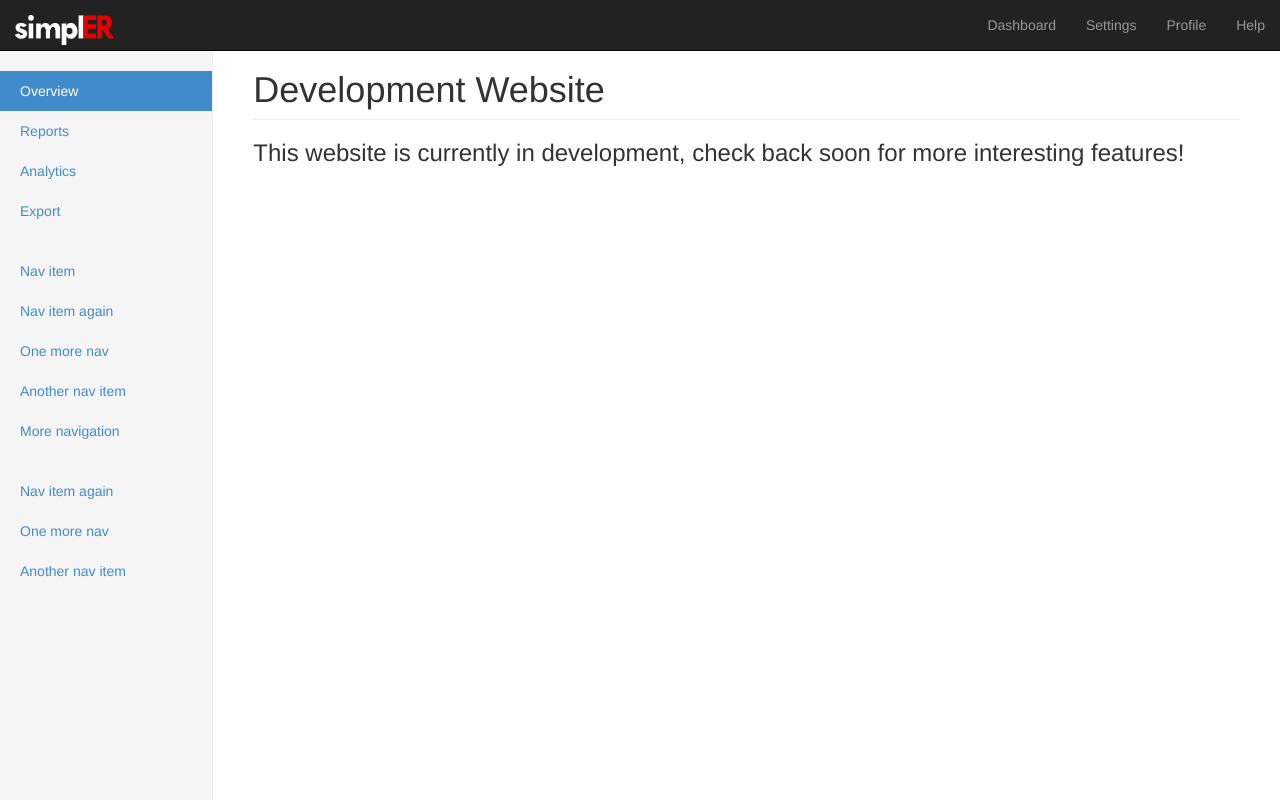
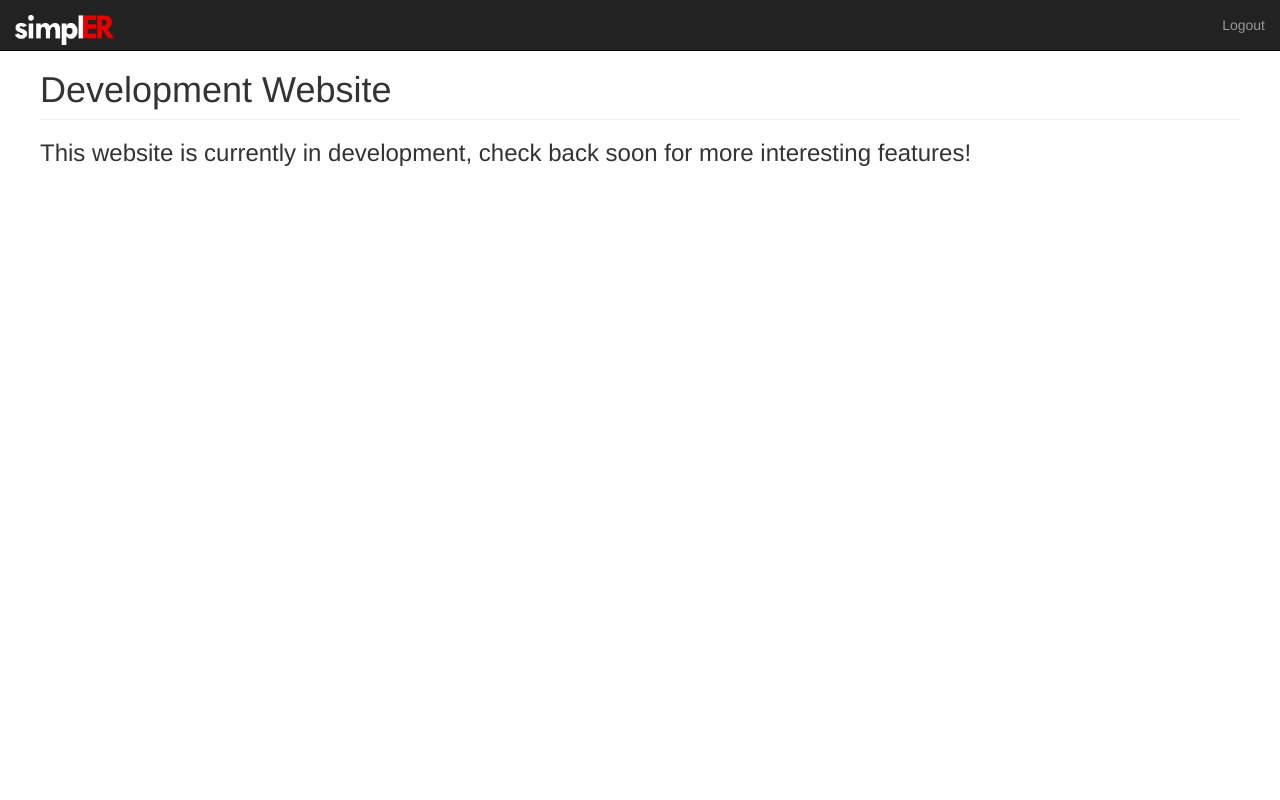
Before and after one commit to kylambouldin/sharklightning-hackathon, a Django app: page / in a window 1280 px wide. Run offline with Django 3.2, Linux system fonts and the light colour scheme; some libraries are stand-ins or nearby versions.

Commit message:
removed some unnecessaries from base

```diff
--- a/simpler/ermanager/templates/base.html
+++ b/simpler/ermanager/templates/base.html
@@ -44,38 +44,14 @@
         </div>
         <div class="navbar-collapse collapse">
           <ul class="nav navbar-nav navbar-right">
-            <li><a href="#">Dashboard</a></li>
-            <li><a href="#">Settings</a></li>
-            <li><a href="#">Profile</a></li>
-            <li><a href="#">Help</a></li>
+            <li><a href="/auth/logout_placeholder">Logout</a></li>
           </ul>
         </div>
       </div>
     </div>
 
-    <div class="container-fluid">
-      <div class="row">
-        <div class="col-sm-3 col-md-2 sidebar">
-          <ul class="nav nav-sidebar">
-            <li class="active"><a href="#">Overview</a></li>
-            <li><a href="#">Reports</a></li>
-            <li><a href="#">Analytics</a></li>
-            <li><a href="#">Export</a></li>
-          </ul>
-          <ul class="nav nav-sidebar">
-            <li><a href="">Nav item</a></li>
-            <li><a href="">Nav item again</a></li>
-            <li><a href="">One more nav</a></li>
-            <li><a href="">Another nav item</a></li>
-            <li><a href="">More navigation</a></li>
-          </ul>
-          <ul class="nav nav-sidebar">
-            <li><a href="">Nav item again</a></li>
-            <li><a href="">One more nav</a></li>
-            <li><a href="">Another nav item</a></li>
-          </ul>
         </div>
-        <div class="col-sm-9 col-sm-offset-3 col-md-10 col-md-offset-2 main">
+        <div class="col-sm-12 col-md-12 main">
             <h1 class="page-header">{% block title %}{% endblock %}</h1>
 
             {% block content %}
```
